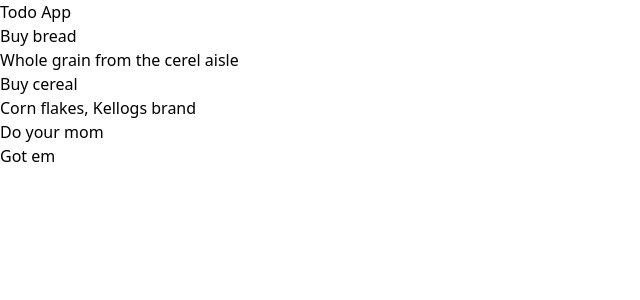
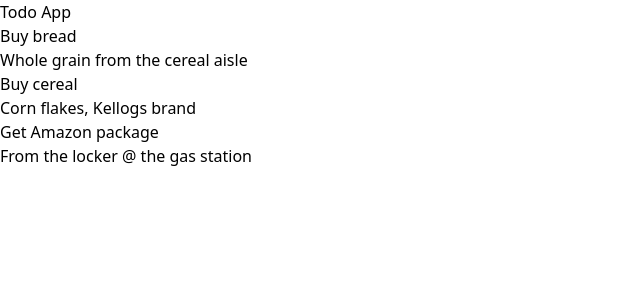
Before and after one commit to migvidal/todo-app-demo-pro, a React (Vite) app: page / in a window 1280 px wide. Shown: the top 300 px of the page, without its empty margins (0-640 px from the left). Built offline with nearby package versions, Linux system fonts and the light colour scheme.

Commit message:
Change opacity on checked + less stupid dummy text

```diff
--- a/src/Todo.tsx
+++ b/src/Todo.tsx
@@ -10,7 +10,7 @@ export class Todo {
 }
 
 export const todos = [
-  new Todo("Buy bread", "Whole grain from the cerel aisle", false),
+  new Todo("Buy bread", "Whole grain from the cereal aisle", false),
   new Todo("Buy cereal", "Corn flakes, Kellogs brand", false),
-  new Todo("Do your mom", "Got em", true),
+  new Todo("Get Amazon package", "From the locker @ the gas station", true),
 ]
--- a/src/TodoItem.tsx
+++ b/src/TodoItem.tsx
@@ -1,7 +1,7 @@
 import React from "react"
 
 export const TodoItem = ({ title, description, isImportant, onClick, isChecked }: { title: string, description: string, isImportant: boolean, onClick: () => any, isChecked: boolean }) => {
-    let checkedStyle = isChecked ? "line-through" : ""
+    let checkedStyle = isChecked ? "line-through opacity-70" : ""
     let commonStyle = checkedStyle + " rounded-lg my-4 p-4 border-2 cursor-pointer "
     let regularStyle = commonStyle + "bg-cyan-200 border-cyan-400 dark:bg-cyan-800 dark:border-cyan-600"
     let importantStyle = commonStyle + "bg-red-200 border-red-400 dark:bg-red-800 dark:border-red-600"
```
